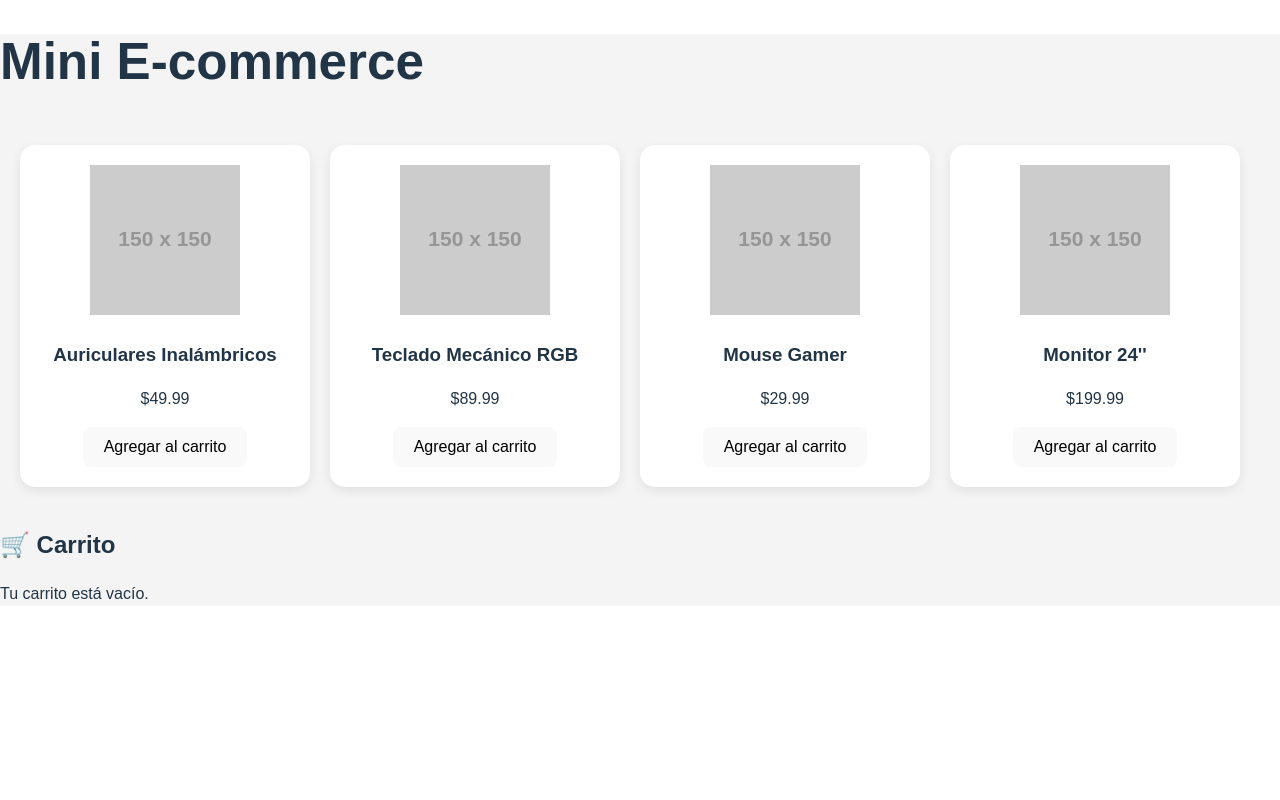
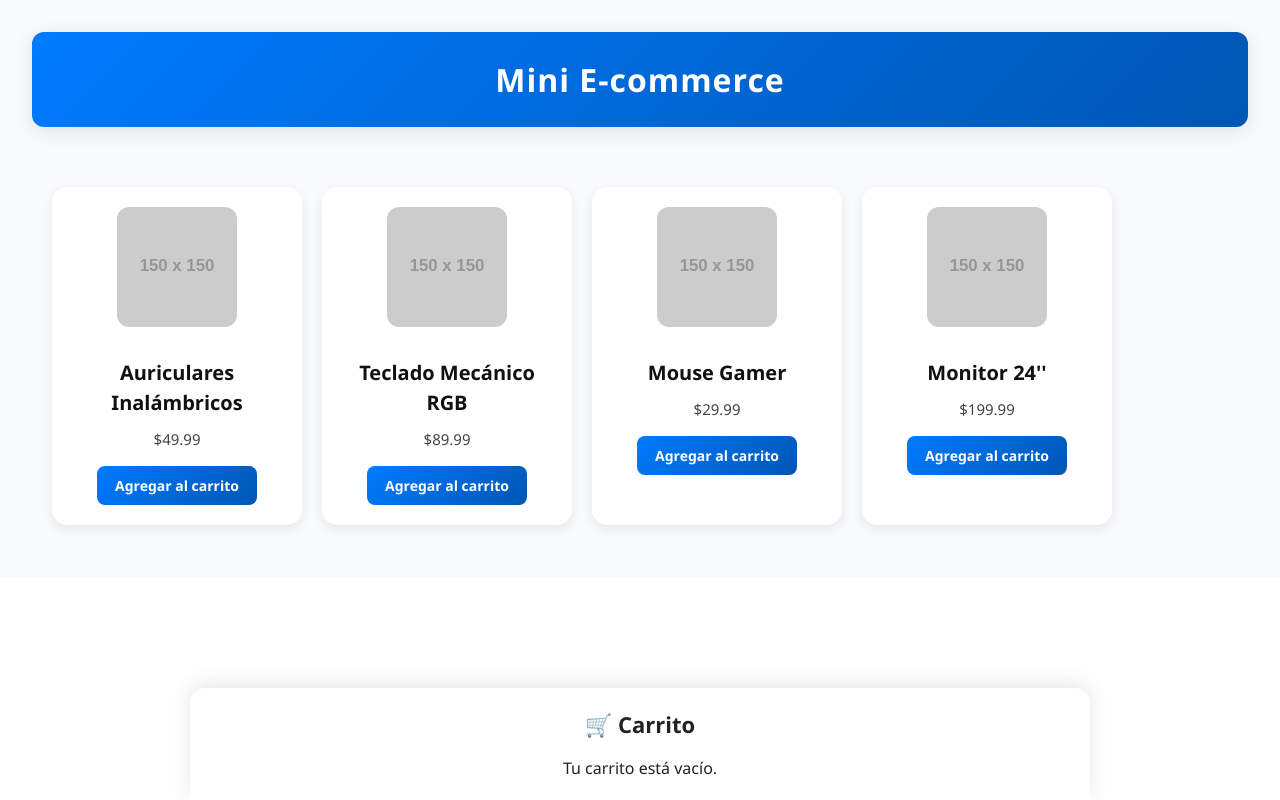
Before and after one commit to Patogol35/mini-ecommerce, a React (Vite) app: page / in a window 1280 px wide. Built offline with nearby package versions, Linux system fonts and the light colour scheme.

Commit message:
Update App.css

```diff
--- a/src/App.css
+++ b/src/App.css
@@ -1,8 +1,43 @@
-/* Carrusel de productos (cards scrollables) */
+/* General Reset */
+* {
+  box-sizing: border-box;
+  margin: 0;
+  padding: 0;
+  font-family: "Segoe UI", Roboto, Helvetica, Arial, sans-serif;
+}
+
+/* Root container */
+#root {
+  max-width: 1280px;
+  margin: 0 auto;
+  padding: 2rem;
+  text-align: center;
+  background-color: #f9fafc;
+  color: #222; /* Texto más oscuro */
+}
+
+/* Header */
+.header {
+  text-align: center;
+  background: linear-gradient(135deg, #007bff, #0056b3);
+  padding: 30px 20px;
+  margin-bottom: 40px;
+  color: #fff;
+  border-radius: 12px;
+  box-shadow: 0 4px 20px rgba(0,0,0,0.1);
+}
+
+.header h1 {
+  font-size: 32px;
+  font-weight: 700;
+  letter-spacing: 1px;
+}
+
+/* Grid de productos - deslizable */
 .product-grid {
-  display: flex;
+  display: flex; /* cambiamos grid por flex */
   gap: 20px;
-  overflow-x: auto;
+  overflow-x: auto; /* permite desplazamiento horizontal */
   padding: 20px;
   scroll-behavior: smooth;
 }
@@ -10,17 +45,19 @@
 .product-grid::-webkit-scrollbar {
   height: 8px;
 }
+
 .product-grid::-webkit-scrollbar-thumb {
   background: #bbb;
   border-radius: 4px;
 }
+
 .product-grid::-webkit-scrollbar-track {
   background: transparent;
 }
 
-/* Card */
+/* Cards */
 .card {
-  flex: 0 0 250px;
+  flex: 0 0 250px; /* tamaño fijo para scroll horizontal */
   background-color: #fff;
   padding: 20px;
   border-radius: 15px;
@@ -28,37 +65,111 @@
   text-align: center;
   transition: transform 0.2s ease, box-shadow 0.2s ease;
 }
+
 .card:hover {
   transform: translateY(-5px);
   box-shadow: 0 8px 18px rgba(0,0,0,0.12);
 }
 
-/* Carrusel de imágenes dentro de la card */
-.image-slider {
-  display: flex;
-  gap: 10px;
-  overflow-x: auto;
-  scroll-snap-type: x mandatory;
-  padding-bottom: 10px;
+.card img {
+  width: 120px;
+  height: 120px;
+  object-fit: cover;
+  border-radius: 12px;
+  margin-bottom: 15px;
 }
 
-.image-slider img {
-  flex: 0 0 100%;
-  width: 100%;
-  height: 150px;
-  object-fit: cover;
-  border-radius: 12px;
-  scroll-snap-align: center;
+.card h3 {
+  margin: 10px 0;
+  font-size: 20px;
+  font-weight: 600;
+  color: #111; /* más oscuro */
 }
 
-/* Scrollbar estilizado en imágenes */
-.image-slider::-webkit-scrollbar {
-  height: 6px;
+.card p {
+  color: #444;
+  font-size: 15px;
+  margin-bottom: 15px;
 }
-.image-slider::-webkit-scrollbar-thumb {
-  background: #ccc;
-  border-radius: 4px;
+
+/* Botones */
+.card button,
+.pay-button {
+  background: linear-gradient(135deg, #007bff, #0056b3);
+  color: white;
+  padding: 10px 18px;
+  border: none;
+  border-radius: 8px;
+  font-size: 14px;
+  font-weight: 600;
+  cursor: pointer;
+  transition: background 0.3s ease, transform 0.2s ease;
 }
-.image-slider::-webkit-scrollbar-track {
-  background: transparent;
+
+.card button:hover,
+.pay-button:hover {
+  background: linear-gradient(135deg, #0056b3, #003f8a);
+  transform: scale(1.05);
 }
+
+/* Carrito */
+.cart {
+  position: fixed;
+  bottom: 0;
+  left: 50%;
+  transform: translateX(-50%);
+  width: 100%;
+  max-width: 900px;
+  background-color: #fff;
+  padding: 20px;
+  border-radius: 15px 15px 0 0;
+  box-shadow: 0 -4px 20px rgba(0,0,0,0.1);
+  max-height: 350px;
+  overflow-y: auto;
+}
+
+.cart h2 {
+  margin-bottom: 15px;
+  font-size: 22px;
+  color: #222;
+}
+
+.cart-item {
+  display: flex;
+  justify-content: space-between;
+  align-items: center;
+  border-top: 1px solid #eee;
+  padding: 12px 0;
+}
+
+.cart-item-controls button {
+  padding: 6px 10px;
+  margin: 0 3px;
+  border-radius: 6px;
+  background-color: #f1f1f1;
+  border: none;
+  cursor: pointer;
+  transition: background 0.2s ease;
+}
+
+.cart-item-controls button:hover {
+  background-color: #ddd;
+}
+
+.cart-total {
+  display: flex;
+  justify-content: space-between;
+  font-weight: bold;
+  padding-top: 15px;
+  font-size: 18px;
+  color: #111;
+}
+
+/* Botón de pago */
+.pay-button {
+  margin-top: 15px;
+  background: linear-gradient(135deg, #28a745, #1e7e34);
+}
+.pay-button:hover {
+  background: linear-gradient(135deg, #218838, #166628);
+}
```
